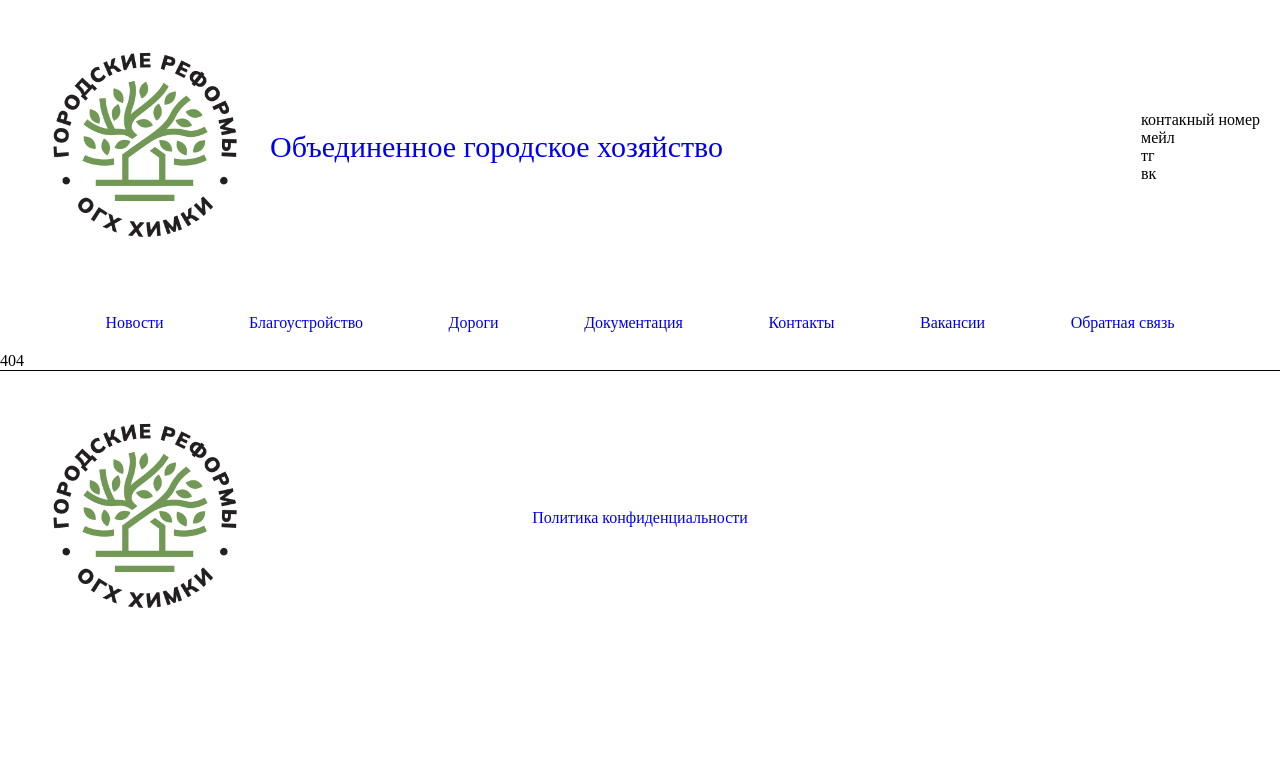
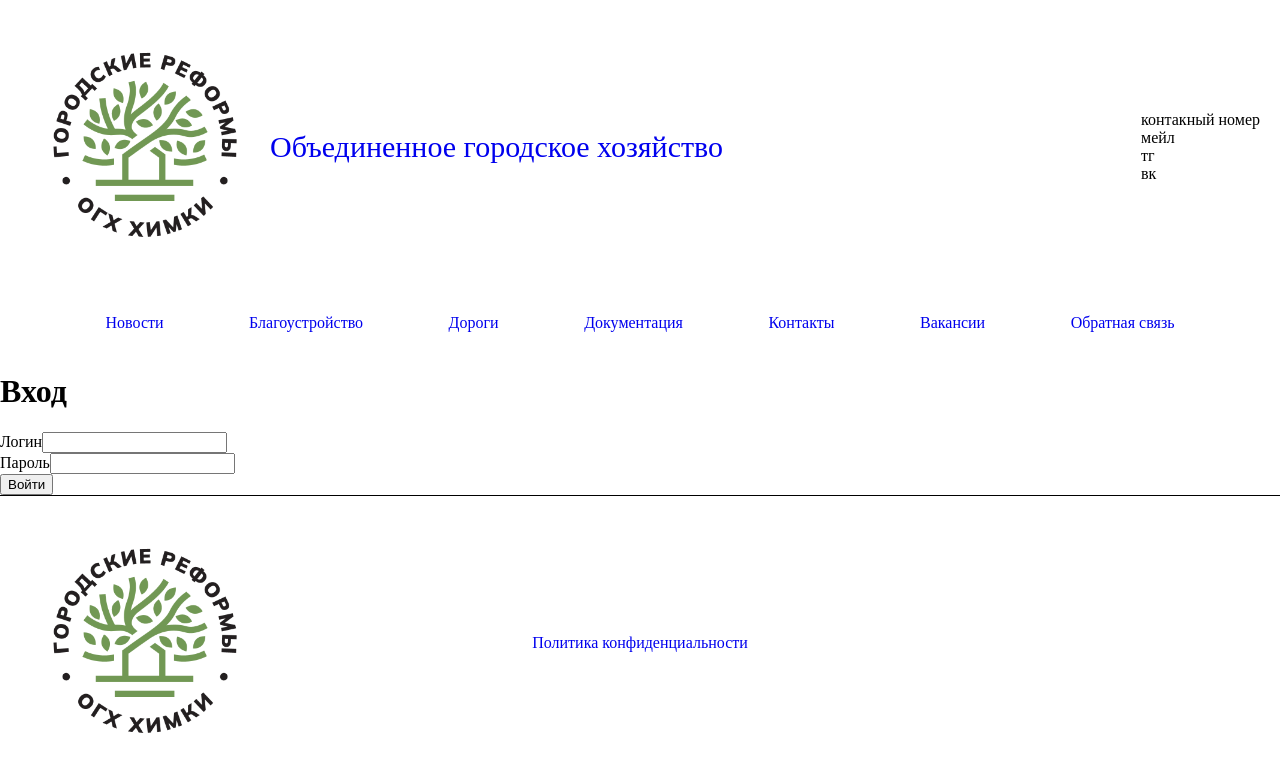
Before and after one commit to MikeAlekseev/OGH_site, a Next.js app: page /login in a window 1280 px wide. Before the commit this address had no page. Shown: the top 772 px of the page. Built offline with nearby package versions, Linux system fonts and the light colour scheme.

Commit message:
Добавлена авторизация и корневая страница админки

```diff
--- /dev/null
+++ b/src/app/(security)/login/page.tsx
@@ -0,0 +1,113 @@
+'use client'
+
+import { useCallback } from 'react'
+import { useRouter } from 'next/navigation'
+import { useForm } from 'react-hook-form'
+import clsx from 'clsx'
+
+type LoginFormValues = {
+    login: string
+    password: string
+}
+
+export default function LoginPage() {
+    const router = useRouter()
+
+    const {
+        register,
+        handleSubmit,
+        formState: { errors, isSubmitting },
+        setError,
+    } = useForm<LoginFormValues>({
+        defaultValues: { login: '', password: '' },
+        mode: 'onChange',
+    })
+
+    const onSubmit = useCallback(
+        async (values: LoginFormValues) => {
+            try {
+                const res = await fetch('/api/login', {
+                    method: 'POST',
+                    headers: { 'Content-Type': 'application/json' },
+                    body: JSON.stringify(values),
+                })
+
+                if (res.ok) {
+                    const next = new URL(location.href).searchParams.get('next') ?? '/admin'
+
+                    router.replace(next)
+                } else {
+                    const data = await res.json().catch(() => ({}))
+
+                    setError('root', { type: 'server', message: data.error || 'Ошибка авторизации' })
+                }
+            } catch (err) {
+                console.error(err)
+                setError('root', { type: 'fetch', message: 'Сетевая ошибка' })
+            }
+        },
+        [router, setError]
+    )
+
+    return (
+        <div className="pc-container with-page">
+            <div className="big-card">
+                <h1 className="title">Вход</h1>
+                <form onSubmit={handleSubmit(onSubmit)} className="form">
+                    <div className="field">
+                        <label htmlFor="login">Логин</label>
+                        <input
+                            id="login"
+                            type="text"
+                            autoComplete="username"
+                            className={clsx({ errored: errors.login })}
+                            {...register('login', { required: 'Введите логин' })}
+                            aria-invalid={!!errors.login}
+                            aria-describedby={errors.login ? 'login-error' : undefined}
+                        />
+                        {errors.login && (
+                            <div id="login-error" className="error" role="alert">
+                                {errors.login.message}
+                            </div>
+                        )}
+                    </div>
+
+                    <div className="field">
+                        <label htmlFor="password">Пароль</label>
+                        <input
+                            id="password"
+                            type="password"
+                            autoComplete="current-password"
+                            className={clsx({ errored: errors.password })}
+                            {...register('password', { required: 'Введите пароль' })}
+                            aria-invalid={!!errors.password}
+                            aria-describedby={errors.password ? 'password-error' : undefined}
+                        />
+                        {errors.password && (
+                            <div id="password-error" className="error" role="alert">
+                                {errors.password.message}
+                            </div>
+                        )}
+                    </div>
+
+                    {errors.root?.message && (
+                        <div className="error" role="alert">
+                            {errors.root.message}
+                        </div>
+                    )}
+
+                    <div className="actions">
+                        <button
+                            className="primary-button"
+                            type="submit"
+                            disabled={isSubmitting}
+                            aria-busy={isSubmitting}
+                        >
+                            Войти
+                        </button>
+                    </div>
+                </form>
+            </div>
+        </div>
+    )
+}
--- /dev/null
+++ b/src/app/api/login/route.ts
@@ -0,0 +1,28 @@
+import { NextResponse } from 'next/server'
+
+import { getSession } from '@/lib/session'
+
+export async function POST(req: Request) {
+    const session = await getSession()
+
+    const data = await req.json()
+    const login = data.login
+    const password = data.password
+
+    const ENV_LOGIN = process.env.USER_LOGIN
+    const ENV_PASSWORD = process.env.USER_PASSWORD
+
+    if (!ENV_LOGIN || !ENV_PASSWORD) {
+        return NextResponse.json({ error: 'Авторизация не настроена' }, { status: 500 })
+    }
+
+    if (login !== ENV_LOGIN || password !== ENV_PASSWORD) {
+        return NextResponse.json({ error: 'Не верный логин/пароль' }, { status: 401 })
+    }
+
+    session.login = login
+
+    await session.save()
+
+    return NextResponse.json({ ok: true })
+}
--- /dev/null
+++ b/src/app/api/logout/route.ts
@@ -0,0 +1,11 @@
+import { NextResponse } from 'next/server'
+
+import { getSession } from '@/lib/session'
+
+export async function POST() {
+    const session = await getSession()
+
+    await session.destroy()
+
+    return NextResponse.json({ ok: true })
+}
--- a/src/repository/types.ts
+++ b/src/repository/types.ts
@@ -27,6 +27,12 @@ const improvementFields = {
 export const improvementSchema = z.object(improvementFields)
 
 export type Improvement = z.infer<typeof improvementSchema>
+
+/* highway */
+
+export const highwaySchema = improvementSchema
+
+export type Highway = Improvement
 
 /* Documentation */
 
```
Also changed, not shown: src/app/(security)/admin/layout.tsx (added, +33 -0 lines), src/app/(security)/admin/page.tsx (added, +18 -0 lines), src/app/(security)/logout/page.tsx (added, +27 -0 lines), src/repository/highwayListRepository.ts (added, +25 -0 lines).
